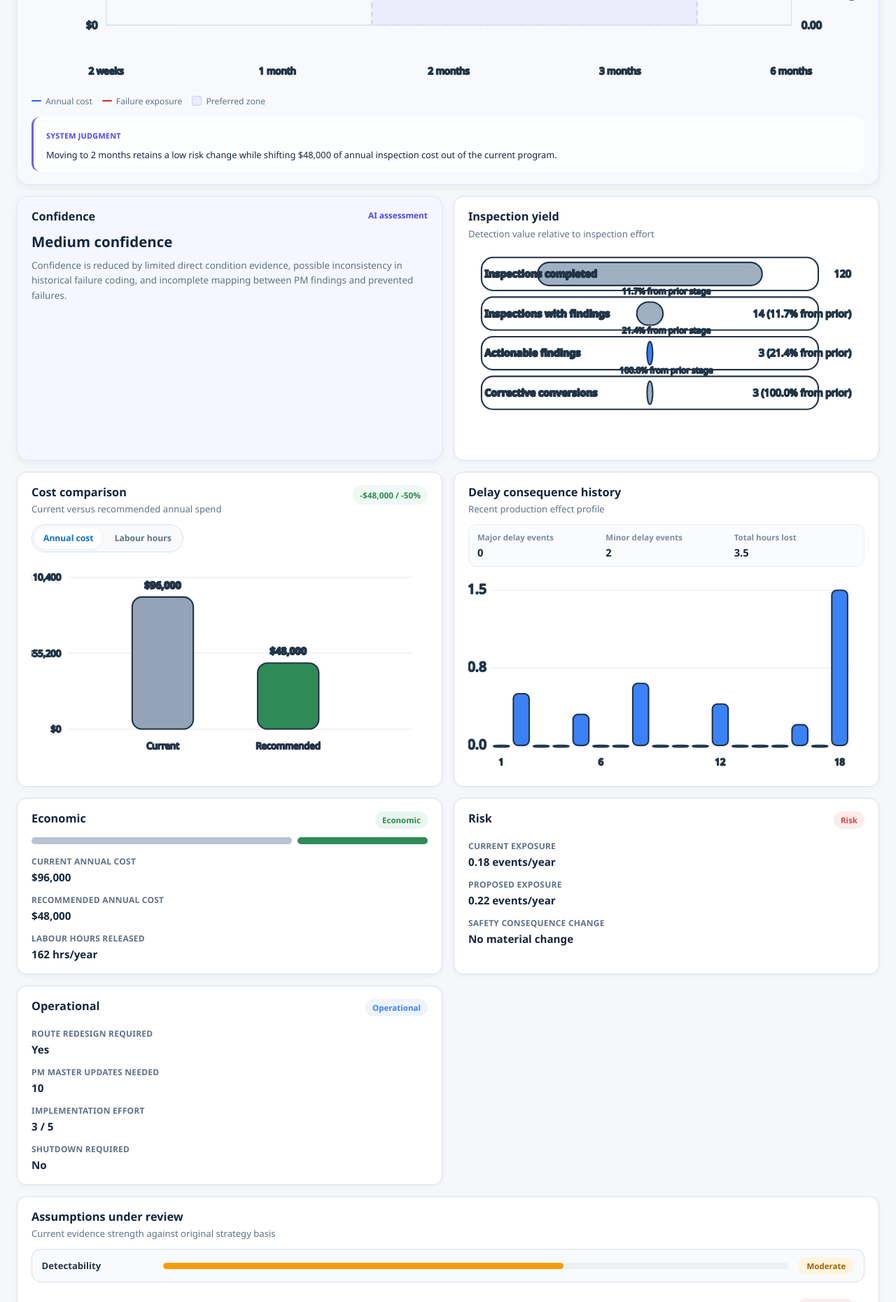
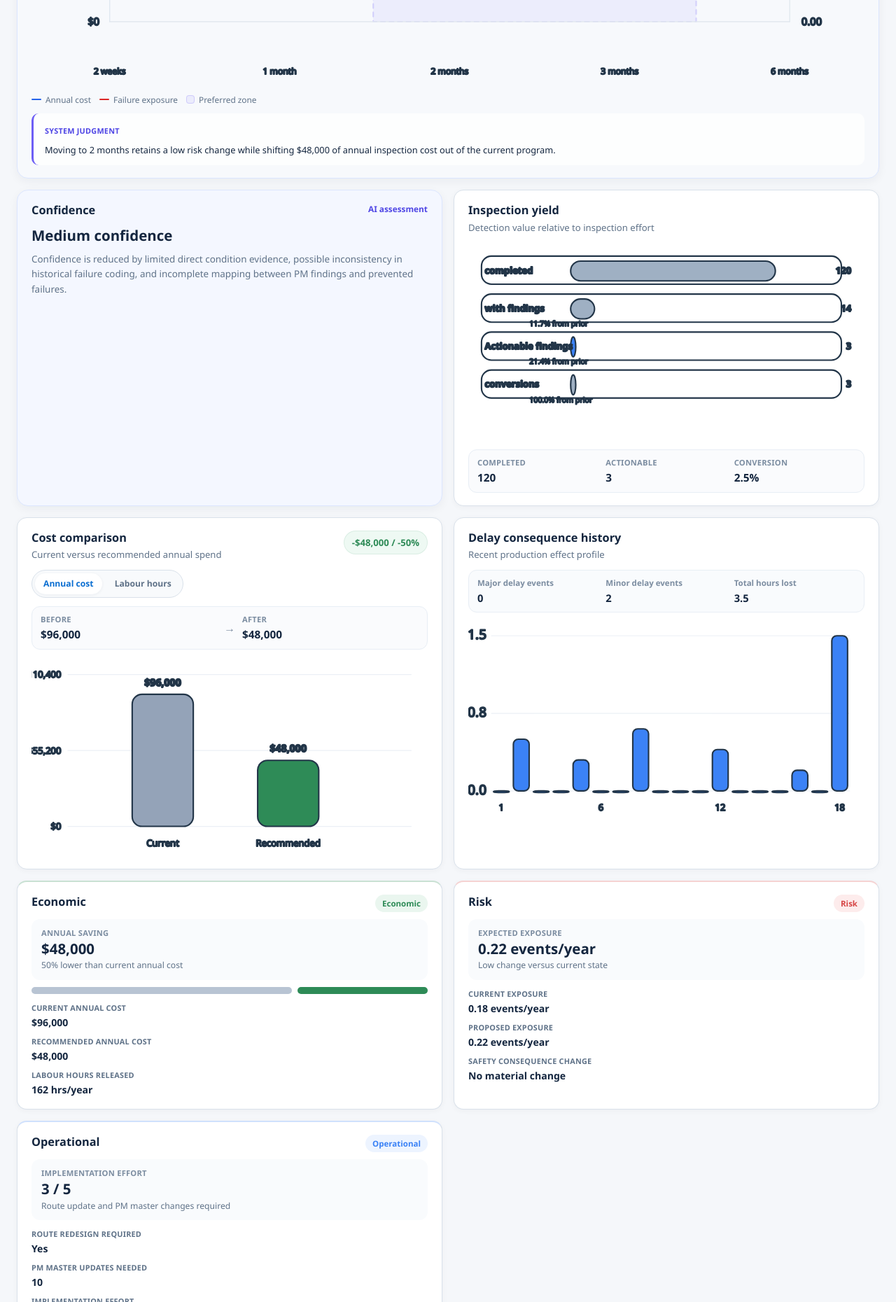
Before and after one commit to Fmkunle/Maintenance-Strategy-G, a plain HTML site: page economic-opportunity-detail.html in a window 1280 px wide. Shown: the part 940-2800 px from the top of the page at 70% size. Drawn offline with Linux system fonts and the light colour scheme.

Commit message:
Polish opportunity detail analytics UI

```diff
--- a/app.js
+++ b/app.js
@@ -711,7 +711,7 @@ const renderEconomicOpportunityDetail = () => {
 
     const width = 980;
     const height = 400;
-    const padding = { top: 42, right: 86, bottom: 74, left: 88 };
+    const padding = { top: 48, right: 88, bottom: 78, left: 92 };
     const plotWidth = width - padding.left - padding.right;
     const plotHeight = height - padding.top - padding.bottom;
     const maxCost = Math.max(...detail.tradeoffModel.map((item) => item.cost));
@@ -756,7 +756,7 @@ const renderEconomicOpportunityDetail = () => {
       svg.appendChild(zoneCaption);
     }
 
-    [0, 0.25, 0.5, 0.75, 1].forEach((tick) => {
+    [0, 0.33, 0.66, 1].forEach((tick) => {
       const y = padding.top + plotHeight - plotHeight * tick;
       svg.appendChild(
         createSvgNode("line", {
@@ -769,7 +769,7 @@ const renderEconomicOpportunityDetail = () => {
       );
 
       const leftLabel = createSvgNode("text", {
-        x: padding.left - 10,
+        x: padding.left - 12,
         y: y + 4,
         "text-anchor": "end",
         class: "tradeoff-chart__axis-label tradeoff-chart__axis-label--left",
@@ -778,7 +778,7 @@ const renderEconomicOpportunityDetail = () => {
       svg.appendChild(leftLabel);
 
       const rightLabel = createSvgNode("text", {
-        x: width - padding.right + 12,
+        x: width - padding.right + 14,
         y: y + 4,
         class: "tradeoff-chart__axis-label tradeoff-chart__axis-label--right",
       });
@@ -787,18 +787,18 @@ const renderEconomicOpportunityDetail = () => {
     });
 
     const leftAxisTitle = createSvgNode("text", {
-      x: 24,
+      x: 28,
       y: padding.top + plotHeight / 2,
-      transform: `rotate(-90 24 ${padding.top + plotHeight / 2})`,
+      transform: `rotate(-90 28 ${padding.top + plotHeight / 2})`,
       class: "tradeoff-chart__axis-title",
     });
     leftAxisTitle.textContent = "Annual cost ($)";
     svg.appendChild(leftAxisTitle);
 
     const rightAxisTitle = createSvgNode("text", {
-      x: width - 18,
+      x: width - 22,
       y: padding.top + plotHeight / 2,
-      transform: `rotate(90 ${width - 18} ${padding.top + plotHeight / 2})`,
+      transform: `rotate(90 ${width - 22} ${padding.top + plotHeight / 2})`,
       class: "tradeoff-chart__axis-title",
     });
     rightAxisTitle.textContent = "Exposure (events/yr)";
@@ -856,13 +856,13 @@ const renderEconomicOpportunityDetail = () => {
         const costHalo = createSvgNode("circle", {
           cx: x,
           cy: yForCost(item.cost),
-          r: 16,
+          r: 12,
           class: "tradeoff-chart__halo",
         });
         const exposureHalo = createSvgNode("circle", {
           cx: x,
           cy: yForExposure(item.exposure),
-          r: 16,
+          r: 12,
           class: "tradeoff-chart__halo",
         });
         svg.appendChild(costHalo);
@@ -872,7 +872,7 @@ const renderEconomicOpportunityDetail = () => {
       const costDot = createSvgNode("circle", {
         cx: x,
         cy: yForCost(item.cost),
-        r: isRecommended ? 10 : isCurrent ? 8 : 5,
+        r: isRecommended ? 8 : isCurrent ? 6 : 4,
         class: [
           "tradeoff-chart__dot",
           "tradeoff-chart__dot--cost",
@@ -886,7 +886,7 @@ const renderEconomicOpportunityDetail = () => {
       const exposureDot = createSvgNode("circle", {
         cx: x,
         cy: yForExposure(item.exposure),
-        r: isRecommended ? 10 : isCurrent ? 8 : 5,
+        r: isRecommended ? 8 : isCurrent ? 6 : 4,
         class: [
           "tradeoff-chart__dot",
           "tradeoff-chart__dot--exposure",
@@ -921,6 +921,7 @@ const renderEconomicOpportunityDetail = () => {
           x,
           y:
             Math.min(yForCost(item.cost), yForExposure(item.exposure)) - (isRecommended ? 30 : 20),
+          dy: isRecommended ? 0 : -2,
           "text-anchor": "middle",
           class: "tradeoff-chart__point-label",
         });
@@ -948,14 +949,14 @@ const renderEconomicOpportunityDetail = () => {
     }
 
     const width = 480;
-    const stageHeight = 28;
+    const stageHeight = 24;
     const baseCount = detail.inspectionYield[0].count;
     svg.innerHTML = "";
 
     detail.inspectionYield.forEach((stage, index) => {
-      const y = 16 + index * 48;
-      const stageWidth = 272 * (stage.count / baseCount);
-      const x = 84 + (272 - stageWidth) / 2;
+      const y = 22 + index * 46;
+      const stageWidth = 248 * (stage.count / baseCount);
+      const x = 124;
       const percentage = (stage.count / baseCount) * 100;
       const priorCount = index === 0 ? baseCount : detail.inspectionYield[index - 1].count;
       const stageConversion = index === 0 ? 100 : (stage.count / priorCount) * 100;
@@ -963,9 +964,9 @@ const renderEconomicOpportunityDetail = () => {
       const hitArea = createSvgNode("rect", {
         x: 16,
         y: y - 6,
-        width: 408,
-        height: 40,
-        rx: 14,
+        width: 436,
+        height: 34,
+        rx: 12,
         class: "funnel-chart__hit-area",
       });
       const bar = createSvgNode("rect", {
@@ -973,25 +974,22 @@ const renderEconomicOpportunityDetail = () => {
         y,
         width: stageWidth,
         height: stageHeight,
-        rx: 14,
+        rx: 12,
         class: `funnel-chart__stage ${stage.key === detailState.selectedEvidenceStageKey ? "is-selected" : ""}`,
       });
-      const label = createSvgNode("text", { x: 20, y: y + 18, class: "funnel-chart__label" });
-      label.textContent = stage.label;
+      const label = createSvgNode("text", { x: 20, y: y + 15, class: "funnel-chart__label" });
+      label.textContent = stage.label.replace("Inspections ", "").replace("Corrective ", "");
       const value = createSvgNode("text", {
         x: width - 16,
-        y: y + 18,
+        y: y + 15,
         "text-anchor": "end",
         class: "funnel-chart__value",
       });
-      value.textContent =
-        index === 0
-          ? `${stage.count}`
-          : `${stage.count} (${stageConversion.toFixed(1)}% from prior)`;
+      value.textContent = `${stage.count}`;
 
       attachTooltip(
         hitArea,
-        `<strong>${stage.label}</strong><span>${stage.count} items</span><span>${percentage.toFixed(1)}% of inspections completed</span><span>${stageConversion.toFixed(1)}% conversion from prior stage</span>`
+          `<strong>${stage.label}</strong><span>${stage.count} items</span><span>${percentage.toFixed(1)}% of completed inspections</span><span>${stageConversion.toFixed(1)}% conversion from prior stage</span>`
       );
       hitArea.addEventListener("click", () => {
         detailState.selectedEvidenceStageKey = stage.key;
@@ -1009,12 +1007,12 @@ const renderEconomicOpportunityDetail = () => {
 
       if (index > 0) {
         const conversionNote = createSvgNode("text", {
-          x: width / 2,
-          y: y - 10,
-          "text-anchor": "middle",
+          x: 74,
+          y: y + 33,
+          "text-anchor": "start",
           class: "funnel-chart__conversion",
         });
-        conversionNote.textContent = `${stageConversion.toFixed(1)}% from prior stage`;
+        conversionNote.textContent = `${stageConversion.toFixed(1)}% from prior`;
         svg.appendChild(conversionNote);
       }
     });
@@ -1069,6 +1067,19 @@ const renderEconomicOpportunityDetail = () => {
           ? `-${delta} hrs / -${percentReduction}%`
           : `-${formatCurrency(delta)} / -${percentReduction}%`;
     }
+
+    setText(
+      "costCompareCurrent",
+      detailState.costView === "hours"
+        ? `${activeView.current} hrs`
+        : formatCurrency(activeView.current)
+    );
+    setText(
+      "costCompareRecommended",
+      detailState.costView === "hours"
+        ? `${activeView.recommended} hrs`
+        : formatCurrency(activeView.recommended)
+    );
 
     svg.innerHTML = "";
     [0, 0.5, 1].forEach((tick) => {
@@ -1256,12 +1267,14 @@ const renderEconomicOpportunityDetail = () => {
   setText("detailRiskChangeHint", "Exposure increase remains limited");
   setText("detailCurrentCost", formatCurrency(detail.currentCost));
   setText("detailRecommendedCost", formatCurrency(detail.recommendedCost));
+  setText("detailEconomicPrimary", formatCurrency(detail.potentialSaving));
   setText("detailPotentialSaving", formatCurrency(detail.potentialSaving));
   setText("detailCostReduction", formatCurrency(detail.potentialSaving));
   setText("detailHoursReleased", detail.hoursReleased);
   setText("detailSavingsDelta", detail.savingsDelta);
   setText("detailCurrentExpectedExposure", detail.currentExpectedExposure);
   setText("detailProposedExpectedExposure", detail.proposedExpectedExposure);
+  setText("detailRiskPrimary", detail.proposedExpectedExposure);
   setText("detailSafetyConsequenceChange", detail.safetyConsequenceChange);
   setText("detailSafetyImpact", detail.safetyImpact);
   setText("detailProductionImpact", detail.productionImpact);
@@ -1271,6 +1284,7 @@ const renderEconomicOpportunityDetail = () => {
   setText("detailRouteRedesignFlag", detail.routeRedesignRequired);
   setText("detailMasterUpdatesNeeded", detail.masterUpdatesNeeded);
   setText("detailImplementationEffortScore", detail.implementationEffortScore);
+  setText("detailOperationalPrimary", detail.implementationEffortScore);
   setText("detailShutdownDependency", detail.shutdownDependency);
   setText("detailConfidenceNote", detail.confidenceNote);
   setText("detailDataReviewed", detail.dataReviewed);
--- a/economic-opportunity-detail.html
+++ b/economic-opportunity-detail.html
@@ -132,6 +132,20 @@
             </div>
           </div>
           <svg id="inspectionYieldChart" class="economic-chart economic-chart--evidence" viewBox="0 0 480 240" role="img" aria-label="Inspection yield staged conversion chart"></svg>
+          <div class="economic-insight-strip economic-insight-strip--yield">
+            <div>
+              <span>Completed</span>
+              <strong>120</strong>
+            </div>
+            <div>
+              <span>Actionable</span>
+              <strong>3</strong>
+            </div>
+            <div>
+              <span>Conversion</span>
+              <strong>2.5%</strong>
+            </div>
+          </div>
         </article>
 
         <article class="economic-card economic-span-4">
@@ -145,6 +159,17 @@
           <div id="costViewToggle" class="economic-inline-toggle" aria-label="Cost comparison view">
             <button type="button" class="is-active" data-cost-view="cost">Annual cost</button>
             <button type="button" data-cost-view="hours">Labour hours</button>
+          </div>
+          <div class="economic-compare-strip">
+            <div>
+              <span>Before</span>
+              <strong id="costCompareCurrent">$96,000</strong>
+            </div>
+            <div class="economic-compare-strip__arrow" aria-hidden="true">→</div>
+            <div>
+              <span>After</span>
+              <strong id="costCompareRecommended">$48,000</strong>
+            </div>
           </div>
           <svg id="costComparisonChart" class="economic-chart economic-chart--evidence" viewBox="0 0 480 240" role="img" aria-label="Bar chart comparing current and recommended annual cost"></svg>
         </article>
@@ -173,12 +198,17 @@
           <svg id="delayHistoryChart" class="economic-chart economic-chart--evidence" viewBox="0 0 480 240" role="img" aria-label="Delay consequence history mini column chart"></svg>
         </article>
 
-        <article class="economic-card economic-card--value economic-span-4">
+        <article class="economic-card economic-card--value economic-card--economic economic-span-4">
           <div class="economic-card__header">
             <div>
               <h2>Economic</h2>
             </div>
             <span class="economic-axis-pill economic-axis-pill--economic">Economic</span>
+          </div>
+          <div class="economic-value-hero">
+            <span class="economic-value-hero__label">Annual saving</span>
+            <strong id="detailEconomicPrimary">$48,000</strong>
+            <span class="economic-value-hero__hint">50% lower than current annual cost</span>
           </div>
           <div class="economic-delta-bar" aria-hidden="true">
             <span class="economic-delta-bar__current"></span>
@@ -200,12 +230,17 @@
           </dl>
         </article>
 
-        <article class="economic-card economic-card--value economic-span-4">
+        <article class="economic-card economic-card--value economic-card--risk economic-span-4">
           <div class="economic-card__header">
             <div>
               <h2>Risk</h2>
             </div>
             <span class="economic-axis-pill economic-axis-pill--risk">Risk</span>
+          </div>
+          <div class="economic-value-hero">
+            <span class="economic-value-hero__label">Expected exposure</span>
+            <strong id="detailRiskPrimary">0.22 events/year</strong>
+            <span class="economic-value-hero__hint">Low change versus current state</span>
           </div>
           <dl class="economic-metric-list">
             <div>
@@ -223,12 +258,17 @@
           </dl>
         </article>
 
-        <article class="economic-card economic-card--value economic-span-4">
+        <article class="economic-card economic-card--value economic-card--operational economic-span-4">
           <div class="economic-card__header">
             <div>
               <h2>Operational</h2>
             </div>
             <span class="economic-axis-pill economic-axis-pill--operational">Operational</span>
+          </div>
+          <div class="economic-value-hero">
+            <span class="economic-value-hero__label">Implementation effort</span>
+            <strong id="detailOperationalPrimary">3/5</strong>
+            <span class="economic-value-hero__hint">Route update and PM master changes required</span>
           </div>
           <dl class="economic-metric-list">
             <div>
--- a/styles.css
+++ b/styles.css
@@ -3851,11 +3851,11 @@ body.fiori-overview-page[data-theme="dark"] .fiori-analytic-card--link:hover {
 .economic-chart-legend {
   display: flex;
   align-items: center;
-  gap: 14px;
+  gap: 12px;
   flex-wrap: wrap;
-  margin-top: 10px;
+  margin-top: 8px;
   color: var(--economic-text-secondary);
-  font-size: 0.76rem;
+  font-size: 0.74rem;
 }
 
 .economic-chart-legend span {
@@ -3884,18 +3884,18 @@ body.fiori-overview-page[data-theme="dark"] .fiori-analytic-card--link:hover {
 }
 
 .economic-chart-legend__swatch--zone {
-  width: 14px;
-  height: 14px;
+  width: 12px;
+  height: 12px;
   border-radius: 4px;
   background: rgba(109, 94, 245, 0.08);
   border: 1px solid rgba(109, 94, 245, 0.22);
 }
 
 .economic-judgment-callout {
-  margin-top: 14px;
-  padding: 14px 16px 14px 18px;
+  margin-top: 12px;
+  padding: 12px 14px 12px 16px;
   border-left: 3px solid var(--economic-ai-accent);
-  border-radius: 12px;
+  border-radius: 10px;
   background: rgba(255, 255, 255, 0.8);
 }
 
@@ -3960,12 +3960,88 @@ body.fiori-overview-page[data-theme="dark"] .fiori-analytic-card--link:hover {
 .economic-delta-chip {
   display: inline-flex;
   align-items: center;
-  padding: 6px 10px;
+  padding: 8px 12px;
   border-radius: 999px;
   background: #eef9f3;
   color: var(--economic-green);
-  font-size: 0.74rem;
-  font-weight: 700;
+  font-size: 0.82rem;
+  font-weight: 700;
+  box-shadow: inset 0 0 0 1px rgba(46, 139, 87, 0.1);
+}
+
+.economic-insight-strip,
+.economic-compare-strip {
+  display: grid;
+  gap: 10px;
+  margin-top: 12px;
+  padding: 10px 12px;
+  border: 1px solid #e8eef5;
+  border-radius: 12px;
+  background: #fafbfd;
+}
+
+.economic-insight-strip {
+  grid-template-columns: repeat(3, minmax(0, 1fr));
+}
+
+.economic-compare-strip {
+  grid-template-columns: minmax(0, 1fr) auto minmax(0, 1fr);
+  align-items: center;
+}
+
+.economic-insight-strip span,
+.economic-compare-strip span {
+  display: block;
+  color: var(--economic-text-muted);
+  font-size: 0.7rem;
+  font-weight: 700;
+  text-transform: uppercase;
+  letter-spacing: 0.02em;
+}
+
+.economic-insight-strip strong,
+.economic-compare-strip strong {
+  display: block;
+  margin-top: 4px;
+  color: var(--economic-text);
+  font-size: 0.96rem;
+  font-weight: 700;
+}
+
+.economic-compare-strip__arrow {
+  color: var(--economic-text-muted);
+  font-size: 1rem;
+  font-weight: 700;
+}
+
+.economic-value-hero {
+  display: grid;
+  gap: 4px;
+  margin-top: 10px;
+  padding: 12px 14px;
+  border-radius: 12px;
+  background: #f9fbfd;
+}
+
+.economic-value-hero__label {
+  color: var(--economic-text-muted);
+  font-size: 0.7rem;
+  font-weight: 700;
+  letter-spacing: 0.02em;
+  text-transform: uppercase;
+}
+
+.economic-value-hero strong {
+  color: var(--economic-text);
+  font-size: 1.28rem;
+  line-height: 1.1;
+  font-weight: 700;
+}
+
+.economic-value-hero__hint {
+  color: var(--economic-text-secondary);
+  font-size: 0.76rem;
+  line-height: 1.45;
 }
 
 .economic-summary-strip {
@@ -4018,11 +4094,23 @@ body.fiori-overview-page[data-theme="dark"] .fiori-analytic-card--link:hover {
   color: var(--economic-blue);
 }
 
+.economic-card--economic {
+  border-top: 2px solid rgba(46, 139, 87, 0.26);
+}
+
+.economic-card--risk {
+  border-top: 2px solid rgba(214, 69, 69, 0.24);
+}
+
+.economic-card--operational {
+  border-top: 2px solid rgba(59, 130, 246, 0.24);
+}
+
 .economic-delta-bar {
   display: flex;
   align-items: center;
   gap: 8px;
-  margin-top: 12px;
+  margin-top: 10px;
 }
 
 .economic-delta-bar__current,
@@ -4044,13 +4132,13 @@ body.fiori-overview-page[data-theme="dark"] .fiori-analytic-card--link:hover {
 
 .economic-metric-list {
   display: grid;
-  gap: 14px;
-  margin: 16px 0 0;
+  gap: 10px;
+  margin: 12px 0 0;
 }
 
 .economic-metric-list dt {
   color: var(--economic-text-secondary);
-  font-size: 0.75rem;
+  font-size: 0.68rem;
   font-weight: 700;
   text-transform: uppercase;
   letter-spacing: 0.02em;
@@ -4059,7 +4147,7 @@ body.fiori-overview-page[data-theme="dark"] .fiori-analytic-card--link:hover {
 .economic-metric-list dd {
   margin: 4px 0 0;
   color: var(--economic-text);
-  font-size: 0.95rem;
+  font-size: 0.88rem;
   font-weight: 600;
 }
 
@@ -4102,7 +4190,7 @@ body.fiori-overview-page[data-theme="dark"] .fiori-analytic-card--link:hover {
 .economic-accordion-stack {
   display: flex;
   flex-direction: column;
-  gap: 16px;
+  gap: 10px;
 }
 
 .economic-accordion {
@@ -4119,7 +4207,7 @@ body.fiori-overview-page[data-theme="dark"] .fiori-analytic-card--link:hover {
   align-items: flex-start;
   justify-content: space-between;
   gap: 12px;
-  padding: 14px 16px;
+  padding: 11px 14px;
   cursor: pointer;
   list-style: none;
   transition: background-color 120ms ease, border-color 120ms ease;
@@ -4132,26 +4220,26 @@ body.fiori-overview-page[data-theme="dark"] .fiori-analytic-card--link:hover {
 .economic-accordion__content {
   display: flex;
   flex-direction: column;
-  gap: 4px;
+  gap: 2px;
 }
 
 .economic-accordion__label {
   color: var(--economic-text);
-  font-size: 0.9rem;
+  font-size: 0.84rem;
   font-weight: 600;
 }
 
 .economic-accordion__preview {
   color: var(--economic-text-secondary);
-  font-size: 0.78rem;
-  line-height: 1.45;
+  font-size: 0.74rem;
+  line-height: 1.35;
 }
 
 .economic-accordion__trigger {
-  width: 26px;
-  height: 26px;
+  width: 24px;
+  height: 24px;
   border: 1px solid var(--economic-border);
-  border-radius: 8px;
+  border-radius: 7px;
   display: inline-flex;
   align-items: center;
   justify-content: center;
@@ -4166,7 +4254,7 @@ body.fiori-overview-page[data-theme="dark"] .fiori-analytic-card--link:hover {
 
 .economic-accordion--ai summary {
   border-left: 3px solid var(--economic-ai-accent);
-  padding-left: 13px;
+  padding-left: 11px;
   background: linear-gradient(90deg, rgba(109, 94, 245, 0.06), rgba(109, 94, 245, 0.01) 32%, #ffffff 32%);
 }
 
@@ -4187,25 +4275,25 @@ body.fiori-overview-page[data-theme="dark"] .fiori-analytic-card--link:hover {
 .economic-accordion p,
 .economic-accordion ul {
   margin: 0;
-  padding: 14px 16px 16px;
+  padding: 12px 14px 14px;
   color: var(--economic-text);
-  font-size: 0.84rem;
-  line-height: 1.6;
+  font-size: 0.8rem;
+  line-height: 1.5;
 }
 
 .economic-accordion ul {
-  padding-left: 32px;
+  padding-left: 28px;
 }
 
 .economic-detail-page .tradeoff-chart__grid,
 .economic-detail-page .bar-compare__grid,
 .economic-detail-page .delay-chart__grid {
-  stroke: #e6ecf3;
+  stroke: #ebf0f6;
   stroke-width: 1;
 }
 
 .economic-detail-page .tradeoff-chart__axis {
-  stroke: #d7e0ea;
+  stroke: #dde5ee;
   stroke-width: 1;
 }
 
@@ -4227,24 +4315,24 @@ body.fiori-overview-page[data-theme="dark"] .fiori-analytic-card--link:hover {
 }
 
 .economic-detail-page .tradeoff-chart__halo {
-  fill: rgba(109, 94, 245, 0.14);
+  fill: rgba(109, 94, 245, 0.1);
 }
 
 .economic-detail-page .tradeoff-chart__dot--cost {
   fill: #2563eb;
   stroke: #ffffff;
-  stroke-width: 2;
+  stroke-width: 1.5;
 }
 
 .economic-detail-page .tradeoff-chart__dot--exposure {
   fill: #dc2626;
   stroke: #ffffff;
-  stroke-width: 2;
+  stroke-width: 1.5;
 }
 
 .economic-detail-page .tradeoff-chart__dot.is-current {
   fill: #ffffff;
-  stroke-width: 3;
+  stroke-width: 2.5;
 }
 
 .economic-detail-page .tradeoff-chart__dot--cost.is-current {
@@ -4258,7 +4346,7 @@ body.fiori-overview-page[data-theme="dark"] .fiori-analytic-card--link:hover {
 .economic-detail-page .tradeoff-chart__dot.is-recommended {
   fill: #ffffff;
   stroke: var(--economic-ai-accent);
-  stroke-width: 3;
+  stroke-width: 2.5;
 }
 
 .economic-detail-page .tradeoff-chart__dot--cost.is-recommended,
@@ -4280,14 +4368,14 @@ body.fiori-overview-page[data-theme="dark"] .fiori-analytic-card--link:hover {
 }
 
 .economic-detail-page .tradeoff-chart__dot.is-selected {
-  transform: scale(1.08);
+  transform: scale(1.04);
 }
 
 .economic-detail-page .tradeoff-chart__zone-caption {
   fill: var(--economic-ai-text);
   font-family: "72", "Segoe UI", "Helvetica Neue", sans-serif;
-  font-size: 11px;
-  font-weight: 700;
+  font-size: 10px;
+  font-weight: 600;
 }
 
 .economic-detail-page .tradeoff-chart__axis-title,
@@ -4307,18 +4395,30 @@ body.fiori-overview-page[data-theme="dark"] .fiori-analytic-card--link:hover {
 }
 
 .economic-detail-page .tradeoff-chart__axis-title {
+  font-size: 10px;
+  font-weight: 600;
+}
+
+.economic-detail-page .tradeoff-chart__point-label {
+  fill: var(--economic-text);
+  font-size: 10px;
+  font-weight: 700;
+}
+
+.economic-detail-page .tradeoff-chart__x-label {
+  font-size: 10px;
+}
+
+.economic-detail-page .funnel-chart__label {
+  fill: var(--economic-text);
   font-size: 11px;
   font-weight: 600;
 }
 
-.economic-detail-page .tradeoff-chart__point-label {
+.economic-detail-page .funnel-chart__value {
   fill: var(--economic-text);
   font-size: 11px;
   font-weight: 700;
-}
-
-.economic-detail-page .tradeoff-chart__x-label {
-  font-size: 11px;
 }
 
 .economic-detail-page .tradeoff-chart__hit-area,
@@ -4336,7 +4436,7 @@ body.fiori-overview-page[data-theme="dark"] .fiori-analytic-card--link:hover {
 
 .economic-detail-page .funnel-chart__conversion {
   fill: var(--economic-text-muted);
-  font-size: 10px;
+  font-size: 9px;
 }
 
 .economic-detail-page .bar-compare__bar--current {
```
